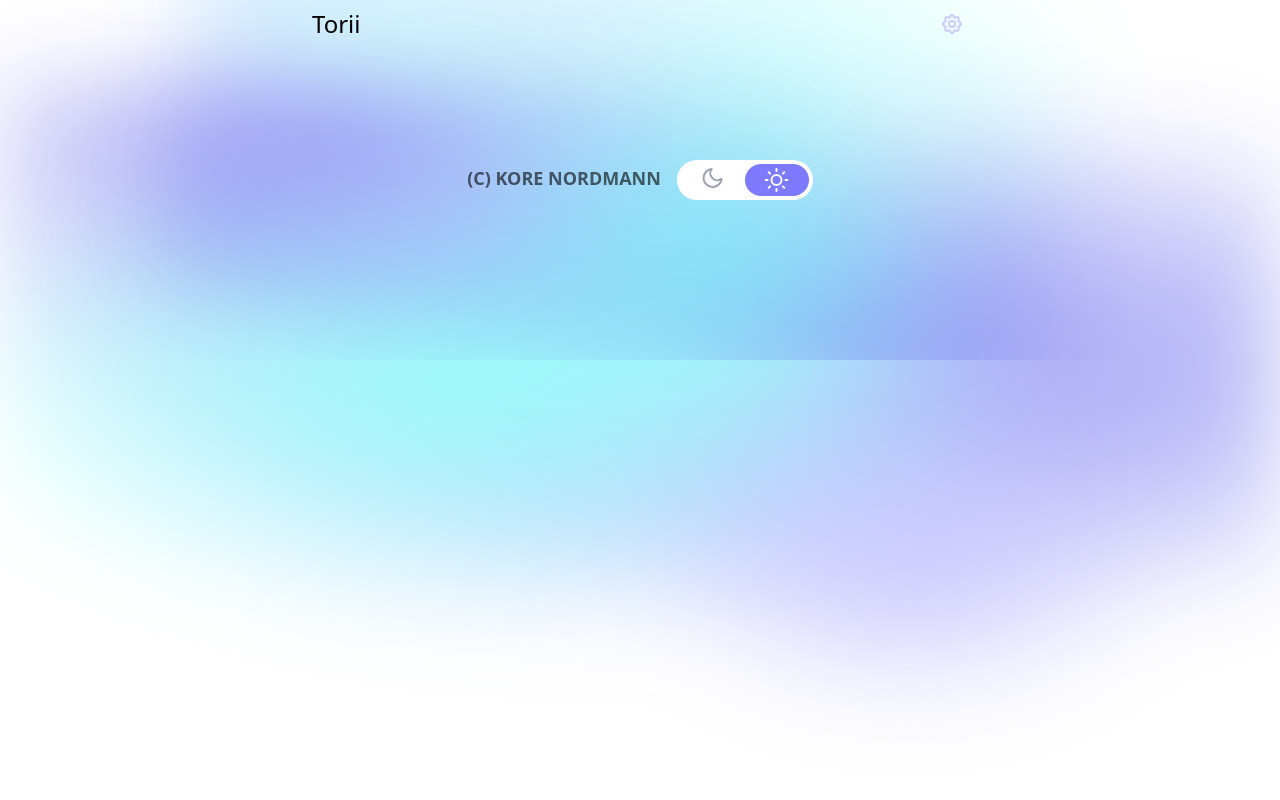
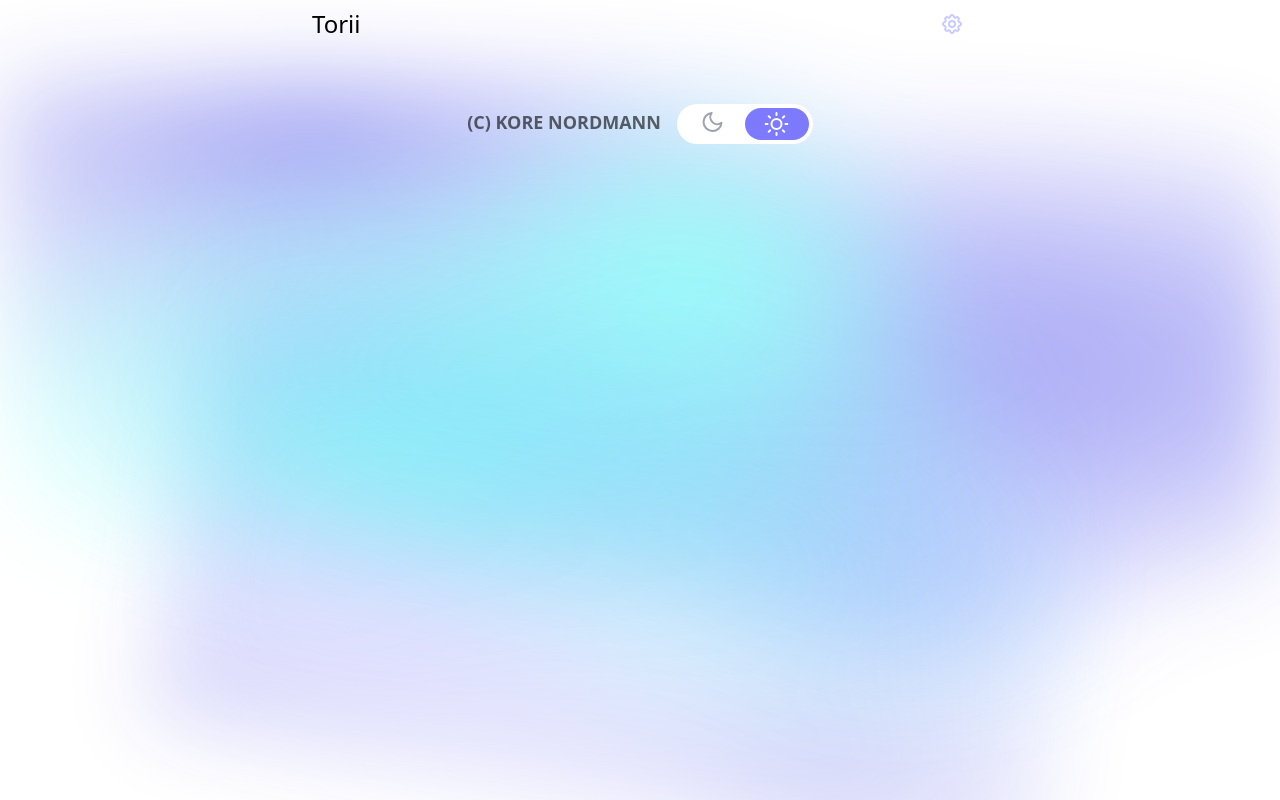
Before and after one commit to kore/portalific, a Next.js app: page / in a window 1280 px wide. Built offline with nearby package versions, Linux system fonts and the light colour scheme.

Commit message:
Layout spacing

```diff
--- a/components/Footer.js
+++ b/components/Footer.js
@@ -79,7 +79,7 @@ const ThemeSwitcher = () => {
 
 export default function Footer({ copyrightText }) {
   return (
-    <footer className="py-16 flex flex-row items-center">
+    <footer className="py-2 flex flex-row items-center">
       <p className="dark:text-white uppercase mb-1 font-bold opacity-60">
         {copyrightText}
       </p>
--- a/components/Layout.js
+++ b/components/Layout.js
@@ -50,7 +50,7 @@ export default function Layout({ children }) {
   }, []);
 
   return (
-    <div className="relative pb-24 overflow-hidden">
+    <div className="relative overflow-hidden min-h-screen">
       <div className="flex flex-col items-center max-w-2xl w-full mx-auto">
         {children}
       </div>
```
